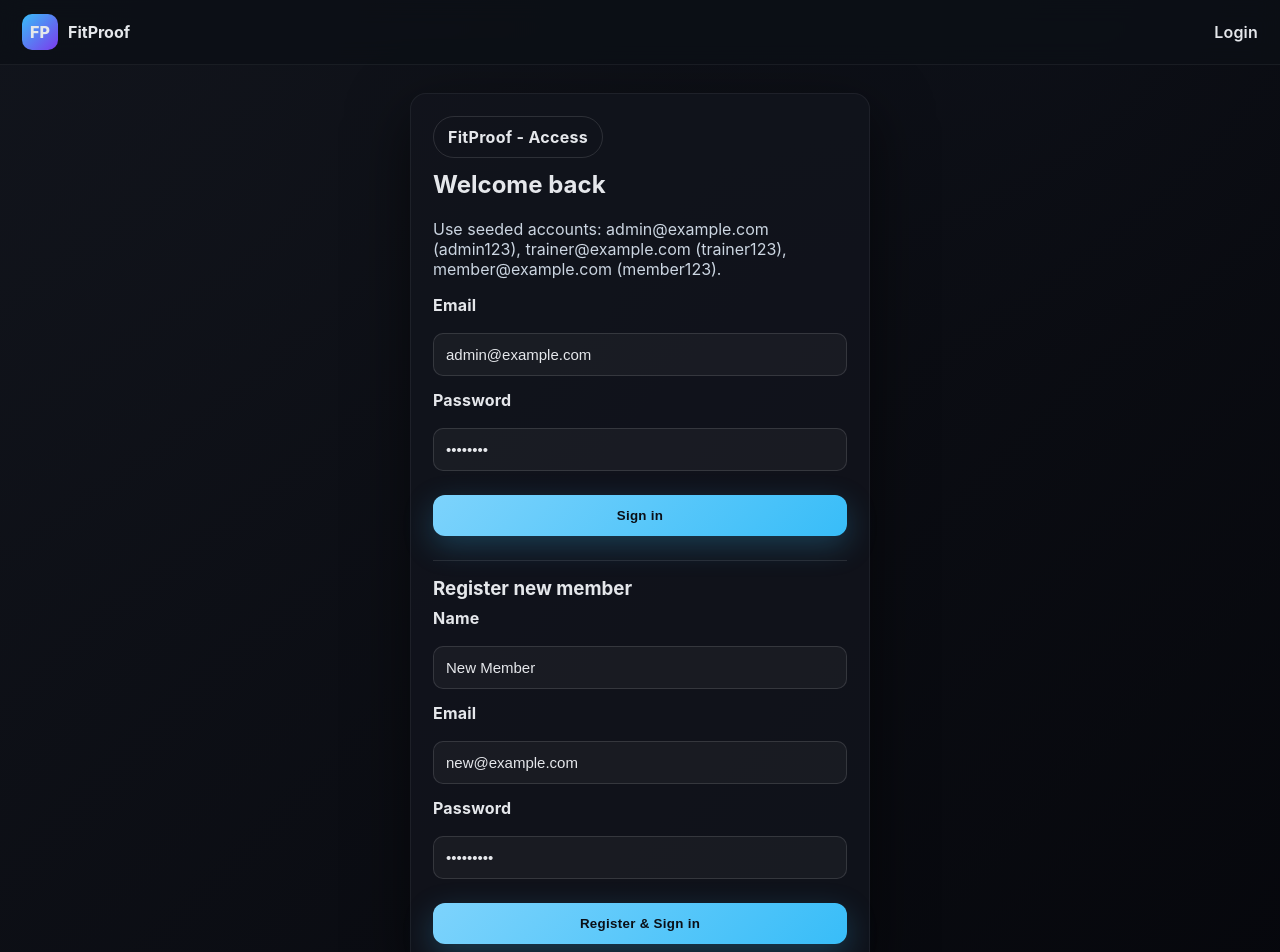
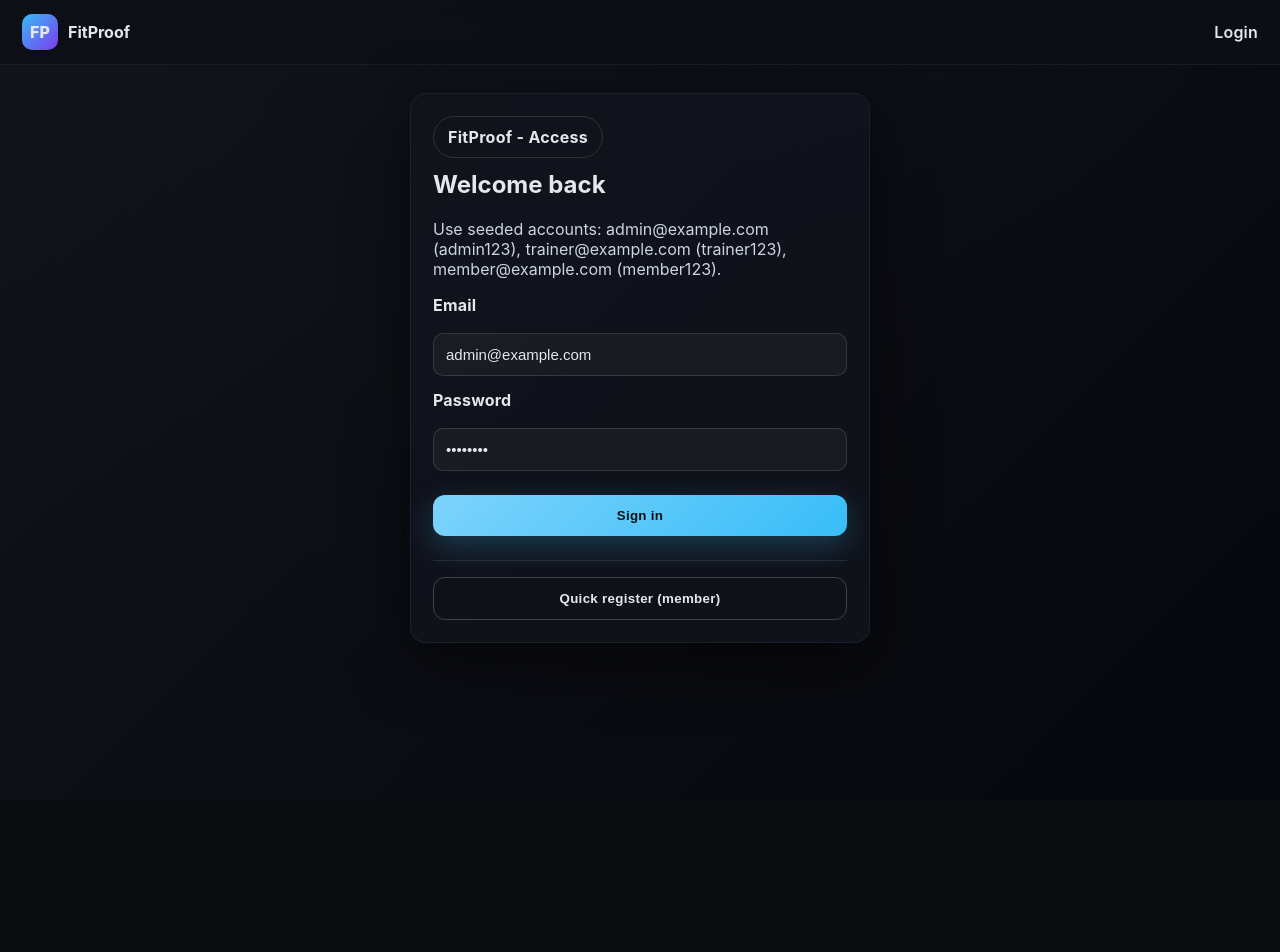
Before and after one commit to mz310/FitProof, a React (Vite) app in the folder frontend/: page /login in a window 1280 px wide. Shown: the top 952 px of the page. After the commit the page ends 800 px from the top, so only its background shows below. Built offline with nearby package versions, Linux system fonts and the light colour scheme; no server answers.

Commit message:
chore(ui): hide register form, keep quick register button

```diff
--- a/frontend/src/pages/LoginPage.jsx
+++ b/frontend/src/pages/LoginPage.jsx
@@ -77,24 +77,9 @@ export default function LoginPage() {
       </form>
 
       <div style={{ marginTop: 24, borderTop: "1px solid rgba(255,255,255,0.1)", paddingTop: 16 }}>
-        <h3 style={{ margin: "0 0 8px 0" }}>Register new member</h3>
-        <form onSubmit={handleRegister}>
-          <div className="form-row">
-            <label className="label">Name</label>
-            <input className="input" value={name} onChange={(e) => setName(e.target.value)} required />
-          </div>
-          <div className="form-row">
-            <label className="label">Email</label>
-            <input className="input" type="email" value={regEmail} onChange={(e) => setRegEmail(e.target.value)} required />
-          </div>
-          <div className="form-row">
-            <label className="label">Password</label>
-            <input className="input" type="password" value={regPassword} onChange={(e) => setRegPassword(e.target.value)} required />
-          </div>
-          <button className="btn" type="submit" disabled={loading} style={{ width: "100%", marginTop: 10 }}>
-            {loading ? "Registering..." : "Register & Sign in"}
-          </button>
-        </form>
+        <button className="btn secondary" type="button" disabled={loading} onClick={handleRegister} style={{ width: "100%" }}>
+          {loading ? "Registering..." : "Quick register (member)"}
+        </button>
       </div>
     </div>
   );
```
